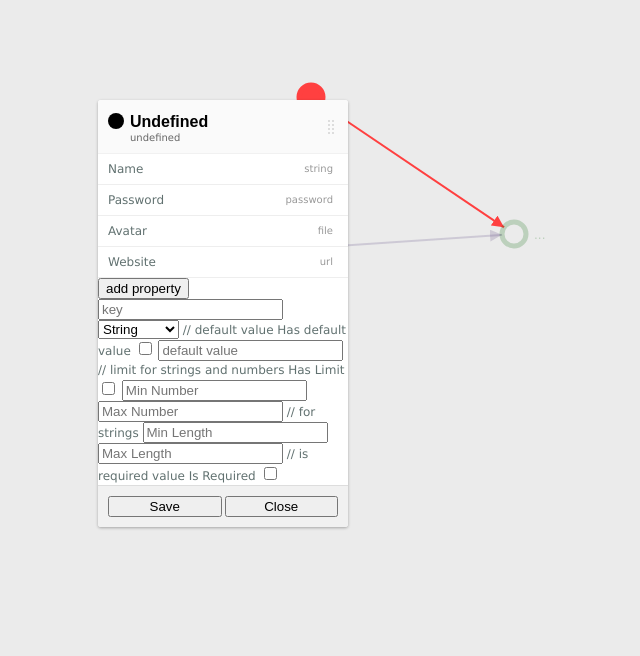
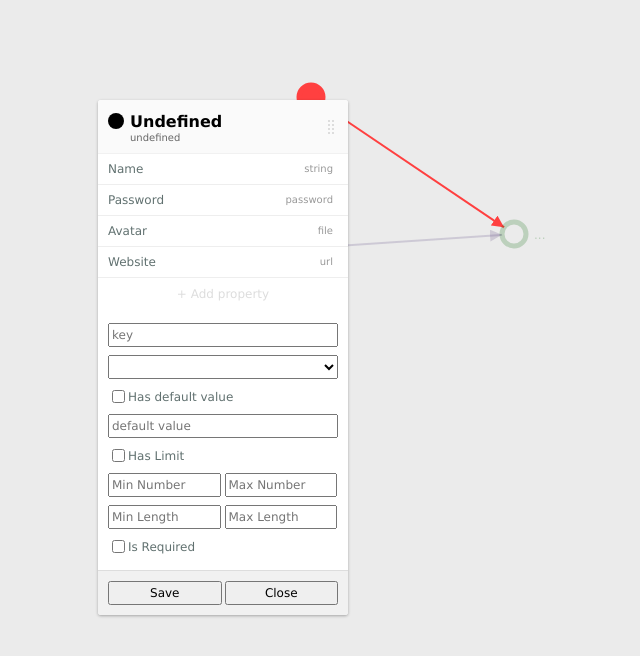
Before and after one commit to aleksandrenko/graphene, a website built with webpack: page app/index.html in a window 1280 px wide. Shown: the whole page, without its empty margins (2-642 px from the left). Built offline with nearby package versions, Linux system fonts and the light colour scheme.

Commit message:
styling edit mode in properties manager

```diff
--- a/app/js/PropertiesManager.js
+++ b/app/js/PropertiesManager.js
@@ -30,10 +30,15 @@ const _getMenuHTML = function _getMenuHTMLC(entity) {
       <li><div class="property">Avatar <small class="type">file</small></div><div class="remove-property-button" title="Delete">x</div></li>
       <li><div class="property">Website <small class="type">url</small></div><div class="remove-property-button" title="Delete">x</div></li>
     </ul>
-    <button>add property</button>
-    <div>
+    <button class="add-button">+ Add property</button>
+    <div class="edit-mode">
+      <ul>
+        <li>
           <input placeholder="key" type="text">
+        </li>
+        <li>
           <select name="" id="">
+            <option></option>
             <option>String</option>
             <option>Number</option>
             <option>Boolean</option>
@@ -44,18 +49,33 @@ const _getMenuHTML = function _getMenuHTMLC(entity) {
             <option>File</option>
             <option>LatLng</option>
           </select>
-      // default value
-      <label>Has default value <input type="checkbox"></label>
+        </li>
+        <li>
+         <label><input type="checkbox">Has default value</label>
+        </li>
+        <li>
+          <!--default value-->
           <input placeholder="default value" type="text">
-      // limit for strings and numbers
-      <label>Has Limit <input type="checkbox"></label>
+        </li>
+        <li>
+          <!--limit for strings and numbers-->
+          <label><input type="checkbox">Has Limit</label>
+        </li>
+        <li>
+          <!--limit for numbers-->
           <input placeholder="Min Number" type="number">
           <input placeholder="Max Number" type="number">
-      // for strings
+        </li>
+        <li>
+          <!--limit for strings-->
           <input placeholder="Min Length" type="number" min="1">
           <input placeholder="Max Length" type="number">
-      // is required value
-      <label>Is Required <input type="checkbox"></label>
+        </li>
+        <li>
+          <!--is required value-->
+          <label><input type="checkbox">Is Required</label>
+        </li>
+      </ul>
     </div>
   </div>
   <div class="footer">
--- a/app/styles/styles.css
+++ b/app/styles/styles.css
@@ -11,9 +11,28 @@ html, body {
   font: 12px/18px "Lucida Grande", "Lucida Sans Unicode", Helvetica, Arial, Verdana, sans-serif;
 }
 
+.graphEditor ul {
+  list-style: none;
+  padding: 0;
+  margin: 0;
+}
+
+.graphEditor select,
 .graphEditor button,
 .graphEditor input {
   cursor: pointer;
+  height: 24px;
+  font: 12px/18px "Lucida Grande", "Lucida Sans Unicode", Helvetica, Arial, Verdana, sans-serif;
+}
+
+.graphEditor label {
+  cursor: pointer;
+}
+
+.graphEditor input[type="checkbox"],
+.graphEditor input[type="radio"] {
+  height: auto;
+  vertical-align: bottom;
 }
 
 .graphEditor * {
@@ -227,34 +246,31 @@ html, body {
 
 .propertyMenu .main {
   min-height: 25px;
-  max-height: 400px;
+  max-height: 600px;
   overflow: auto;
 }
 
-.propertyMenu .main ul {
-  list-style: none;
-  padding: 0;
-  margin: 0;
+.propertyMenu .main ul#properties-list {
 }
 
-.propertyMenu .main li {
+.propertyMenu .main #properties-list li {
   position: relative;
   transition: background-color 0.2s;
   cursor: pointer;
 }
 
-.propertyMenu .main li .property {
+.propertyMenu .main  #properties-list li .property {
   padding: 6px 15px 6px 10px;
   border-bottom: solid 1px #eee;
 }
 
-.propertyMenu .main li .property .type {
+.propertyMenu .main #properties-list li .property .type {
   color: #999;
   float: right;
   transition: margin 0.2s;
 }
 
-.propertyMenu .main li .remove-property-button {
+.propertyMenu .main #properties-list li .remove-property-button {
   display: none;
   position: absolute;
   top: 50%;
@@ -270,16 +286,51 @@ html, body {
   color: #eee;
 }
 
-.propertyMenu .main li:hover {
+.propertyMenu .main #properties-list li:hover {
   background-color: #f1f1f1;
 }
 
-.propertyMenu .main li:hover .type {
+.propertyMenu .main #properties-list li:hover .type {
   margin-right: 10px;
 }
 
-.propertyMenu .main li:hover .remove-property-button {
+.propertyMenu .main #properties-list li:hover .remove-property-button {
   display: block;
+}
+
+.propertyMenu .add-button {
+  border: none;
+  background-color: transparent;
+  color: #ddd;
+  outline: none;
+  display: block;
+  width: 100%;
+  transition: all 0.2s;
+  height: 31px;
+}
+
+.propertyMenu .add-button:hover {
+  background-color: #f1f1f1;
+  color: #666;
+}
+
+/* edit mode */
+
+.propertyMenu .edit-mode {
+  padding: 10px;
+}
+
+.propertyMenu .edit-mode li {
+  padding: 4px 0;
+}
+
+.propertyMenu .edit-mode input[type="text"],
+.propertyMenu .edit-mode select {
+  width: 100%;
+}
+
+.propertyMenu .edit-mode input[type="number"] {
+  width: 49%;
 }
 
 /* footer */
```
Lines whose indentation alone changed are shown as unchanged.
